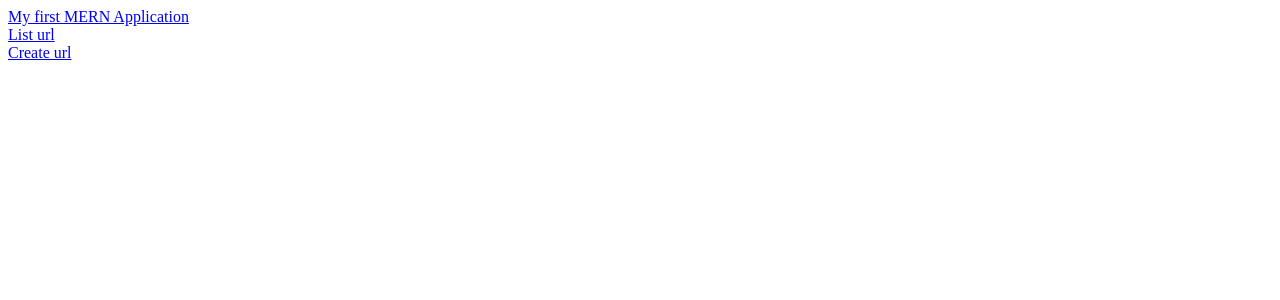
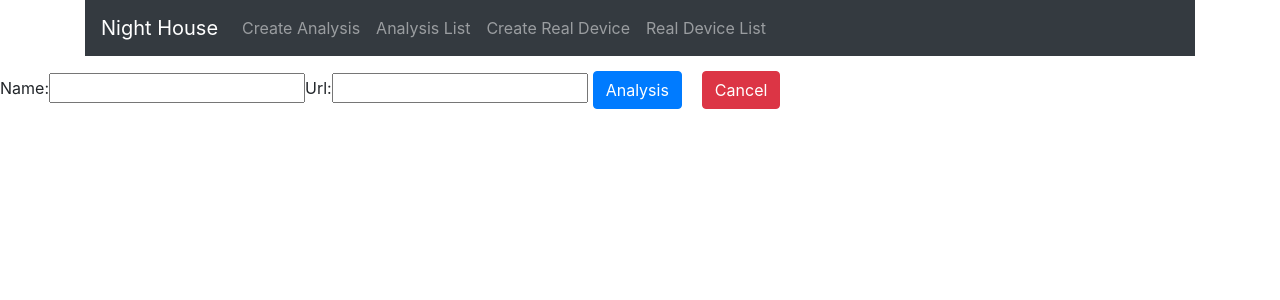
Before and after one commit to student513/nighthouse, a React (Create React App) app in the folder client/: page /url/create in a window 1280 px wide. Shown: the top 300 px of the page. Built offline with nearby package versions, Linux system fonts and the light colour scheme.

Commit message:
네비게이션바 수정 및 url 생성, 조회, 삭제기능 추가

```diff
--- a/client/src/App.tsx
+++ b/client/src/App.tsx
@@ -1,13 +1,19 @@
 import React from "react";
-import { BrowserRouter as Router } from "react-router-dom";
+import { BrowserRouter as Router, Route, Switch } from "react-router-dom";
 
 import { NavBar } from "./components";
-// import "bootstrap/dist/css/bootstrap.min.css";
+import "bootstrap/dist/css/bootstrap.min.css";
+import { AnalysisList, CreateAnalysis, Home } from "./pages";
 
 function App() {
   return (
     <Router>
       <NavBar />
+      <Switch>
+        <Route path="/" exact component={Home} />
+        <Route path="/url/create" exact component={CreateAnalysis} />
+        <Route path="/url/list" exact component={AnalysisList} />
+      </Switch>
     </Router>
   );
 }
--- a/client/src/api/index.tsx
+++ b/client/src/api/index.tsx
@@ -6,7 +6,7 @@ const api = axios.create({
 
 export const createURL = (payload: any) => api.post(`/url`, payload);
 export const deleteURL = (id: string) => api.delete(`/url/${id}`);
-export const getURLs = () => api.get(`/movies`);
+export const getURLs = () => api.get(`/urls`);
 
 const apis = {
   createURL,
--- a/client/src/components/Links.tsx
+++ b/client/src/components/Links.tsx
@@ -18,20 +18,40 @@ const Links = () => {
   return (
     <React.Fragment>
       <Link to="/" className="navbar-brand">
-        My first MERN Application
+        Night House
       </Link>
       <Collapse>
         <List>
           <Item>
-            <Link to="/url/list" className="nav-link">
-              List url
+            <Link to="/url/create" className="nav-link">
+              Create Analysis
             </Link>
           </Item>
           <Item>
-            <Link to="/url/create" className="nav-link">
-              Create url
+            <Link to="/url/list" className="nav-link">
+              Analysis List
             </Link>
           </Item>
+          <Item>
+            <Link to="/url/real-device/create" className="nav-link">
+              Create Real Device
+            </Link>
+          </Item>
+          <Item>
+            <Link to="/url/real-device/list" className="nav-link">
+              Real Device List
+            </Link>
+          </Item>
+          {/* <Item>
+            <Link to="/url/headless/create" className="nav-link">
+              Create Headless
+            </Link>
+          </Item>
+          <Item>
+            <Link to="/url/headless/list" className="nav-link">
+              Headless List
+            </Link>
+          </Item> */}
         </List>
       </Collapse>
     </React.Fragment>
--- /dev/null
+++ b/client/src/pages/AnalysisList.tsx
@@ -0,0 +1,48 @@
+import { useEffect, useState } from "react";
+import styled from "styled-components";
+
+import api from "../api";
+
+const DeleteButton = styled.button.attrs({
+  className: `btn btn-danger`,
+})`
+  margin: 15px 15px 15px 5px;
+`;
+
+const AnalysisList = () => {
+  const [urls, setUrl] = useState([]);
+
+  const getAllUrls = async () => {
+    const urlList = await api.getURLs();
+    setUrl(urlList.data.data);
+  };
+
+  const deleteAnalysisCard = async (id: string) => {
+    await api.deleteURL(id);
+    getAllUrls();
+  };
+
+  useEffect(() => {
+    getAllUrls();
+  }, []);
+
+  return (
+    <div>
+      {urls.length > 0 ? (
+        urls.map((url, index) => (
+          <div key={index}>
+            <div>{url["name"]}</div>
+            <div>{url["url"]}</div>
+            <DeleteButton onClick={() => deleteAnalysisCard(url["_id"])}>
+              Delete
+            </DeleteButton>
+          </div>
+        ))
+      ) : (
+        <div>리스트가 없습니다.</div>
+      )}
+    </div>
+  );
+};
+
+export default AnalysisList;
--- /dev/null
+++ b/client/src/pages/CreateAnalysis.tsx
@@ -0,0 +1,50 @@
+import { useState } from "react";
+import styled from "styled-components";
+
+import api from "../api";
+
+const Button = styled.a.attrs({
+  className: `btn btn-primary`,
+})`
+  margin: 15px 15px 15px 5px;
+`;
+
+const CancelButton = styled.a.attrs({
+  className: `btn btn-danger`,
+})`
+  margin: 15px 15px 15px 5px;
+`;
+const CreateAnalysis = () => {
+  const [name, setName] = useState("");
+  const [url, setUrl] = useState("");
+
+  const handleChangeName = (event: any) => {
+    setName(event.target.value);
+  };
+  const handleChangeUrl = (event: any) => {
+    setUrl(event.target.value);
+  };
+
+  const insertUrlInfo = async () => {
+    const payload = { name, url };
+    await api.createURL(payload).then((res) => {
+      console.log("url이 성공적으로 입력되었습니다");
+    });
+  };
+
+  return (
+    <div>
+      <label>Name: </label>
+      <input type="text" value={name} onChange={handleChangeName} />
+
+      <label>Url: </label>
+      <input type="text" value={url} onChange={handleChangeUrl} />
+
+      <Button onClick={insertUrlInfo} href={"/url/list"}>
+        Analysis
+      </Button>
+      <CancelButton href={"/"}>Cancel</CancelButton>
+    </div>
+  );
+};
+export default CreateAnalysis;
--- /dev/null
+++ b/client/src/pages/Home.tsx
@@ -0,0 +1,5 @@
+const Home = () => {
+  return <div>홈페이지</div>;
+};
+
+export default Home;
--- /dev/null
+++ b/client/src/pages/index.tsx
@@ -0,0 +1,5 @@
+import CreateAnalysis from "./CreateAnalysis";
+import AnalysisList from "./AnalysisList";
+import Home from "./Home";
+
+export { CreateAnalysis, AnalysisList, Home };
```
